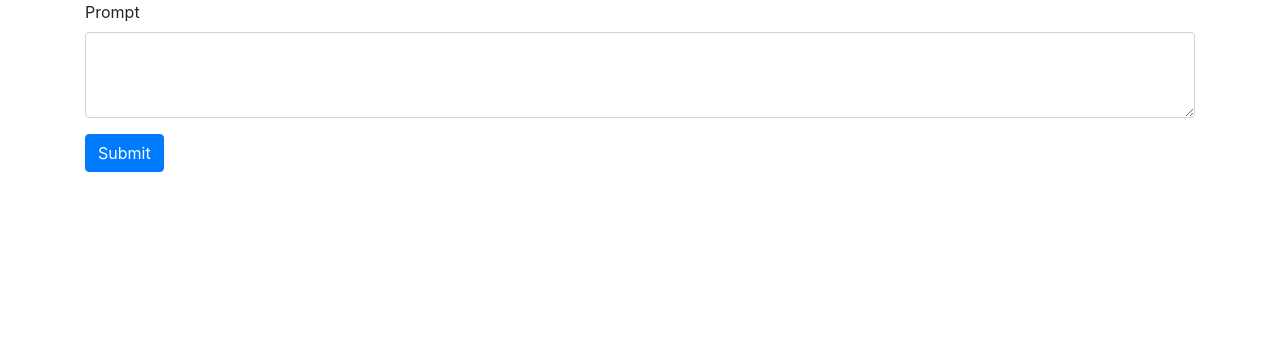
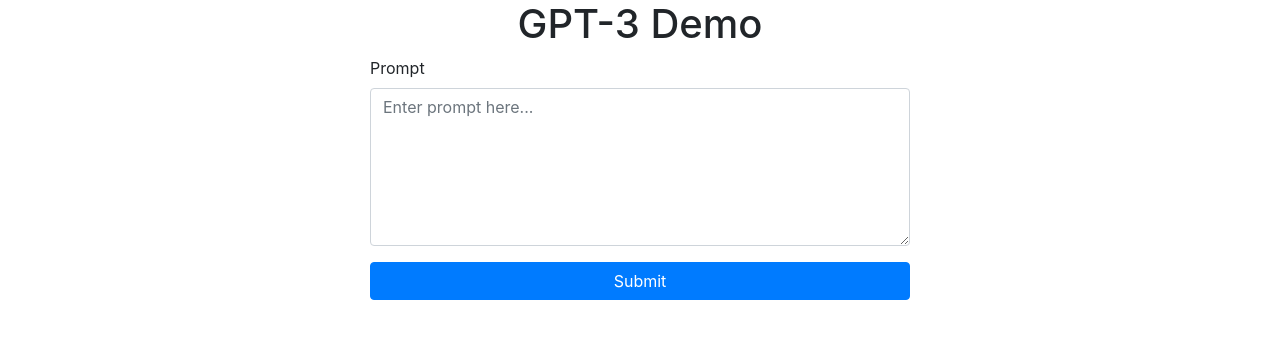
Before and after one commit to Tominium/GPT3-Sandbox, a Flask app: page / in a window 1280 px wide. Shown: the top 339 px of the page. Run offline with Flask 2, Linux system fonts and the light colour scheme; some libraries are stand-ins or nearby versions.

Commit message:
Made it nicer

```diff
--- a/templates/index.html
+++ b/templates/index.html
@@ -1,22 +1,34 @@
 <!DOCTYPE html>
-<html lang="en">
+<html>
     <head>
-        <meta charset="UTF-8">
-        <meta name="viewport" content="width=device-width, initial-scale=1.0">
-        <title>OpenAI</title>
-        <link rel="stylesheet" href="https://stackpath.bootstrapcdn.com/bootstrap/4.5.2/css/bootstrap.min.css" integrity="sha384-JcKb8q3iqJ61gNV9KGb8thSsNjpSL0n8PARn9HuZOnIxN0hoP+VmmDGMN5t9UJ0Z" crossorigin="anonymous">
+        <title>GPT-3 Demo</title>
+        <link rel="stylesheet" href="https://stackpath.bootstrapcdn.com/bootstrap/4.5.0/css/bootstrap.min.css">
+        <link rel="stylesheet" href="https://stackpath.bootstrapcdn.com/font-awesome/4.7.0/css/font-awesome.min.css">
     </head>
     <body>
         <div class="container">
-            <form action="/submit" method="POST">
-                <div class="form-group">
-                    <label for="prompt">Prompt</label>
-                    <textarea class="form-control" id="prompt" name="prompt" rows="3"></textarea>
+            <h1 class="text-center">GPT-3 Demo</h1>
+            <div class="row">
+                <div class="col-md-6 offset-md-3">
+                    <form action="/submit" method="POST">
+                        <div class="form-group">
+                            <label for="prompt">Prompt</label>
+                            <textarea class="form-control" name="prompt" rows="6" placeholder="Enter prompt here..."></textarea>
+                        </div>
+                        <div class="form-group">
+                            <button type="submit" class="btn btn-primary btn-block">Submit</button>
+                        </div>
+                    </form>
                 </div>
-                <button type="submit" class="btn btn-primary">Submit</button>
-            </form>
-            <div class="output">
-                {{ output }}
+            </div>
+            <div class="row">
+                <div class="col-md-6 offset-md-3">
+                    {% if output %}
+                        <div class="alert alert-success">
+                            {{ output | safe }}
+                        </div>
+                    {% endif %}
+                </div>
             </div>
         </div>
     </body>
```
